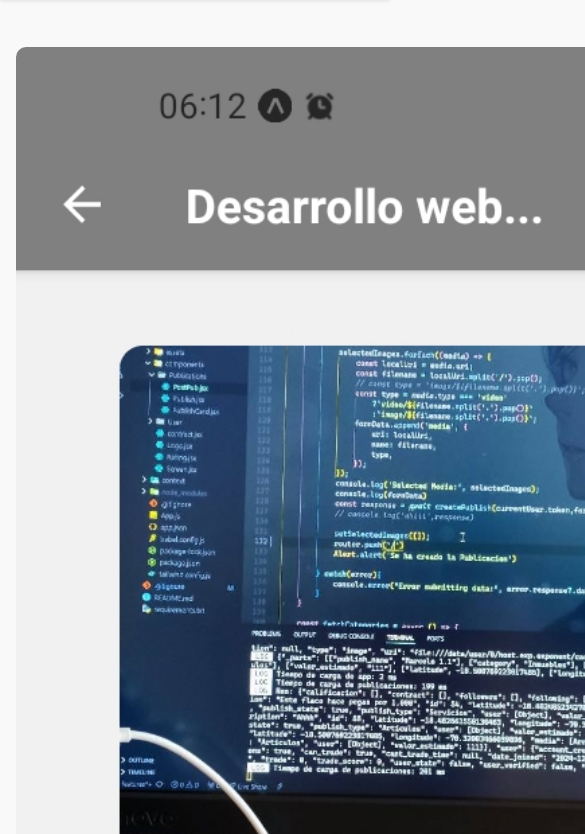
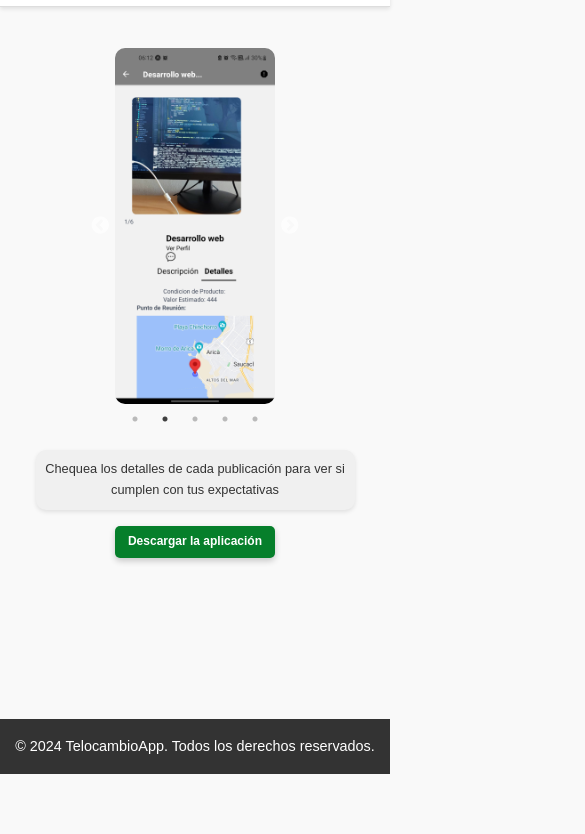
Before and after one commit to Fletopo/Exchange-App, a plain HTML site: page index.html in a window 390 px wide. Shown: the part 70-904 px from the top of the page, 585 px wide, since content can reach past the window. After the commit the page ends 844 px from the top, so only its background shows below. Drawn offline with nearby package versions, Linux system fonts and the light colour scheme.

Commit message:
se modifica link de descarga

```diff
--- a/index.html
+++ b/index.html
@@ -34,11 +34,19 @@
             align-items: center;
             padding: 15px;
             box-shadow: 0 2px 4px rgba(0, 0, 0, 0.1);
+            position: fixed;
+            top: 0;
+            left: 0;
+            z-index: 1000;
         }
 
         header h1 {
             font-size: 1.8rem;
             color: #333;
+        }
+
+        .content-wrapper {
+            margin-top: 70px;
         }
 
         /* Contenedor del carousel y texto */
@@ -60,7 +68,8 @@
 
         .carousel img {
             width: 100%;
-            height: 700px;
+            height: auto;
+            max-height: 700px;
             object-fit: contain;
             border-radius: 10px;
         }
@@ -75,22 +84,21 @@
         }
 
         .carousel-text {
-            font-size: 1.2rem;
+            font-size: 1rem; /* Reducir tamaño del texto */
             color: #333;
-            line-height: 1.8;
+            line-height: 1.6;
             background-color: #f0f0f0;
-            padding: 1.5rem;
+            padding: 1rem;
             border-radius: 10px;
             box-shadow: 0 2px 4px rgba(0, 0, 0, 0.1);
         }
 
-        /* Botón de descarga */
         .download-button {
             display: inline-block;
-            padding: 0.8rem 1.5rem;
+            padding: 0.6rem 1.2rem; /* Reducir tamaño del botón */
             background-color: #067f2b;
             color: white;
-            font-size: 1rem;
+            font-size: 0.9rem; /* Reducir tamaño del texto */
             font-weight: bold;
             text-decoration: none;
             border-radius: 5px;
@@ -103,7 +111,6 @@
             transform: translateY(-2px);
         }
 
-        /* Footer */
         footer {
             padding: 1rem 0;
             background-color: #333;
@@ -117,101 +124,51 @@
             font-size: 0.9rem;
         }
 
-        /* Estilos responsivos para dispositivos móviles */
         @media (max-width: 768px) {
             .carousel-container {
                 flex-direction: column;
                 gap: 1rem;
-                align-items: stretch;
-            }
-
-            .carousel {
-                max-width: 100%;
+                align-items: center; /* Centrar contenido */
+                max-width: 90%; /* Reducir el ancho */
             }
 
             .carousel img {
-                height: 300px;
-            }
-
-            .carousel-content {
-                gap: 0.5rem;
+                max-height: 500px;
             }
 
             .carousel-text {
-                font-size: 1rem;
-                padding: 1rem;
+                font-size: 0.9rem; /* Reducir texto en pantallas pequeñas */
+                padding: 0.8rem;
             }
 
             .download-button {
-                font-size: 0.9rem;
-                padding: 0.6rem 1.2rem;
-            }
-
-            header h1 {
-                font-size: 1.5rem;
+                padding: 0.5rem 1rem; /* Ajustar tamaño del botón */
+                font-size: 0.85rem;
             }
         }
 
         @media (max-width: 480px) {
-            body {
-                flex-direction: column;
-                min-height: 100vh;
-            }
-
             .carousel-container {
                 flex-direction: column;
-                align-items: stretch; /* Asegura que los elementos se expandan al ancho del contenedor */
+                align-items: center; /* Mantener contenido centrado */
                 gap: 1rem;
                 padding: 1rem;
             }
 
-            .carousel {
-                max-width: 100%;
-                order: 1;
-            }
-
             .carousel img {
-                height: auto; /* Mantiene la proporción de las imágenes */
-                max-width: 100%;
-                object-fit: cover; /* Ajusta la imagen sin deformarla */
-            }
-
-            .carousel-content {
-                display: flex;
-                flex-direction: column;
-                align-items: center;
-                text-align: center;
-                order: 2;
-                gap: 1rem;
-                width: 100%;
+                max-height: 400px;
             }
 
             .carousel-text {
-                font-size: 0.9rem;
-                padding: 0.8rem;
-                margin-bottom: 1rem;
-                width: 100%; /* Asegura que el texto ocupe todo el ancho disponible */
+                font-size: 0.8rem;
+                padding: 0.6rem;
             }
 
             .download-button {
-                font-size: 0.8rem;
-                padding: 0.6rem 1rem;
-                width: 80%; /* Reduce el tamaño del botón */
-                max-width: 300px;
-            }
-
-            footer {
-                position: relative; /* Evita solapamientos */
-                text-align: center;
-                padding: 1rem;
-                font-size: 0.8rem; /* Reduce el tamaño del texto */
-                background-color: #333;
-                color: white;
-                width: 100%; /* Asegura que ocupe todo el ancho */
+                padding: 0.4rem 0.8rem;
+                font-size: 0.75rem; /* Reducir más el botón */
             }
         }
-
-
     </style>
 </head>
 <body>
@@ -219,6 +176,7 @@
     <h1>TelocambioApp</h1>
 </header>
 
+<div class="content-wrapper">
     <div class="carousel-container">
         <div class="carousel">
             <div><img src="./img/Screenshot_1.png" alt="Imagen 1"></div>
@@ -231,7 +189,8 @@
             <div class="carousel-text">
                 <p>Texto relacionado con la imagen 1</p>
             </div>
-        <a href="https://expo.dev/artifacts/eas/goMPRoK9gcrtgtW5nFBSBB.apk" class="download-button" target="_blank">Descargar la aplicación</a>
+            <a href="https://expo.dev/artifacts/eas/6rATMNHM7BNwL5Xxf1zq5M.apk" class="download-button" target="_blank">Descargar la aplicación</a>
+        </div>
     </div>
 </div>
 
@@ -262,9 +221,6 @@
             arrows: true
         });
 
-        // Inicializar texto para la primera diapositiva
-        $('.carousel-text p').text(texts[0]);
-
         $('.carousel').on('afterChange', function(event, slick, currentSlide){
             $('.carousel-text p').text(texts[currentSlide]);
         });
```
Lines whose indentation alone changed are shown as unchanged.
